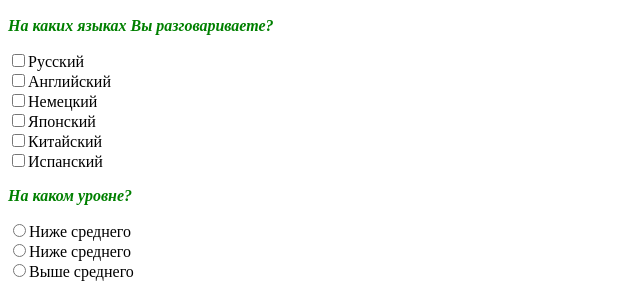
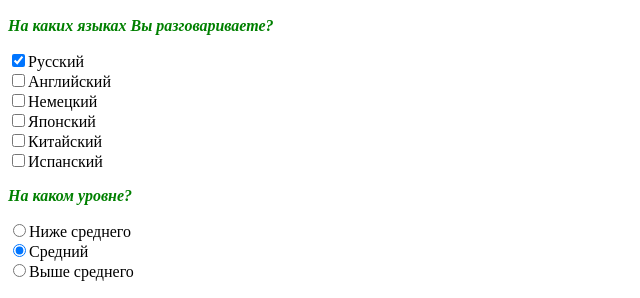
Before and after one commit to StalinInDaHouse/2HW_HTML, a plain HTML site: page forms.html in a window 1280 px wide. Shown: the part 198-496 px from the top of the page, 0-640 px from the left. Drawn offline with Linux system fonts and the light colour scheme.

```diff
--- a/forms.html
+++ b/forms.html
@@ -17,23 +17,23 @@
 
     <h2> Чекбоксы и радио-баттоны: </h2>
     <p class="header">На каких языках Вы разговариваете?</p>
-    <p><input type="checkbox" id="RU" name="checkBox"><label for="RU">Русский</label><Br>
-        <input type="checkbox" id="EN" name="checkBox"><label for="EN">Английский</label><Br>
-        <input type="checkbox" id="DE" name="checkBox"><label for="DE">Немецкий</label><Br>
-        <input type="checkbox" id="JA" name="checkBox"><label for="JA">Японский</label><Br>
-        <input type="checkbox" id="ZH" name="checkBox"><label for="ZH">Китайский</label><Br>
-        <input type="checkbox" id="ES" name="checkBox"><label for="ZH">Испанский</label><Br>
+    <p><input type="checkbox" id="RU"  name="checkBox" value="Русский" checked><label for="RU">Русский</label><Br>
+        <input type="checkbox" id="EN" name="checkBox" value="Английский"><label for="EN">Английский</label><Br>
+        <input type="checkbox" id="DE" name="checkBox" value="Немецкий"><label for="DE">Немецкий</label><Br>
+        <input type="checkbox" id="JA" name="checkBox" value="Японский"><label for="JA">Японский</label><Br>
+        <input type="checkbox" id="ZH" name="checkBox" value="Китайский"><label for="ZH">Китайский</label><Br>
+        <input type="checkbox" id="ES" name="checkBox" value="Испанский"><label for="ZH">Испанский</label><Br>
     <p class="header">На каком уровне?</p>
-    <p><input type="radio" id="LOW" name="myRadio"><label for="LOW">Ниже среднего</label><Br>
-        <input type="radio" id="MED" name="myRadio"><label for="MED">Ниже среднего</label><Br>
-        <input type="radio" id="HIGH" name="myRadio"><label for="HIGH">Выше среднего</label><Br>
+    <p><input type="radio" id="LOW" name="myRadio" value="Ниже среднего"><label for="LOW">Ниже среднего</label><Br>
+        <input type="radio" id="MED" name="myRadio" value="Средний" checked><label for="MED">Средний</label><Br>
+        <input type="radio" id="HIGH" name="myRadio" value="Выше среднего"><label for="HIGH">Выше среднего</label><Br>
 
     <h2> Многострочные поля ввода: </h2>
     <p class="header"><b>Введите ваш отзыв:</b></p>
     <p><textarea name="comment"></textarea></p>
 
     <h2> Списки: </h2>
-    <p><select size="10" multiple name="пункт[]">
+    <p><select size="10" multiple name="пунктМульти[]">
         <option disabled>Выберите несколько пунктов, зажав клавишу Ctrl</option>
         <option value="1">1</option>
         <option value="2">2</option>
@@ -47,7 +47,7 @@
         <option value="10">10</option>
     </select></p>
 
-    <p><select>
+    <p><select name="пунктВыпад[]">
         <option value="1">1</option>
         <option value="2">2</option>
         <option value="3">3</option>
@@ -61,7 +61,7 @@
     </select></p>
 
     <h2> Кнопки: </h2>
-    <button><img src="https://www.meme-arsenal.com/memes/c79d46e696c06b0bc0cf81ff08d1f44f.jpg"/></button>
+    <button><img src="img/button.jpg"/></button>
     <p>
         <button type="submit">Кнопка сабмита формы</button>
     </p>
@@ -70,7 +70,7 @@
 <br>
 <hr/>
 <a target="_blank"
-   href="http://localhost:63342/2HW_HTML/engineTable.html?_ijt=8hfgh7ok552ql458dnt1m6kcu3&_ij_reload=RELOAD_ON_SAVE">
+   href="engineTable.html">
     В другой нашей статье Вы можете ознакомиться с браузерами и их движками </a>
 <hr/>
 </body>
```
